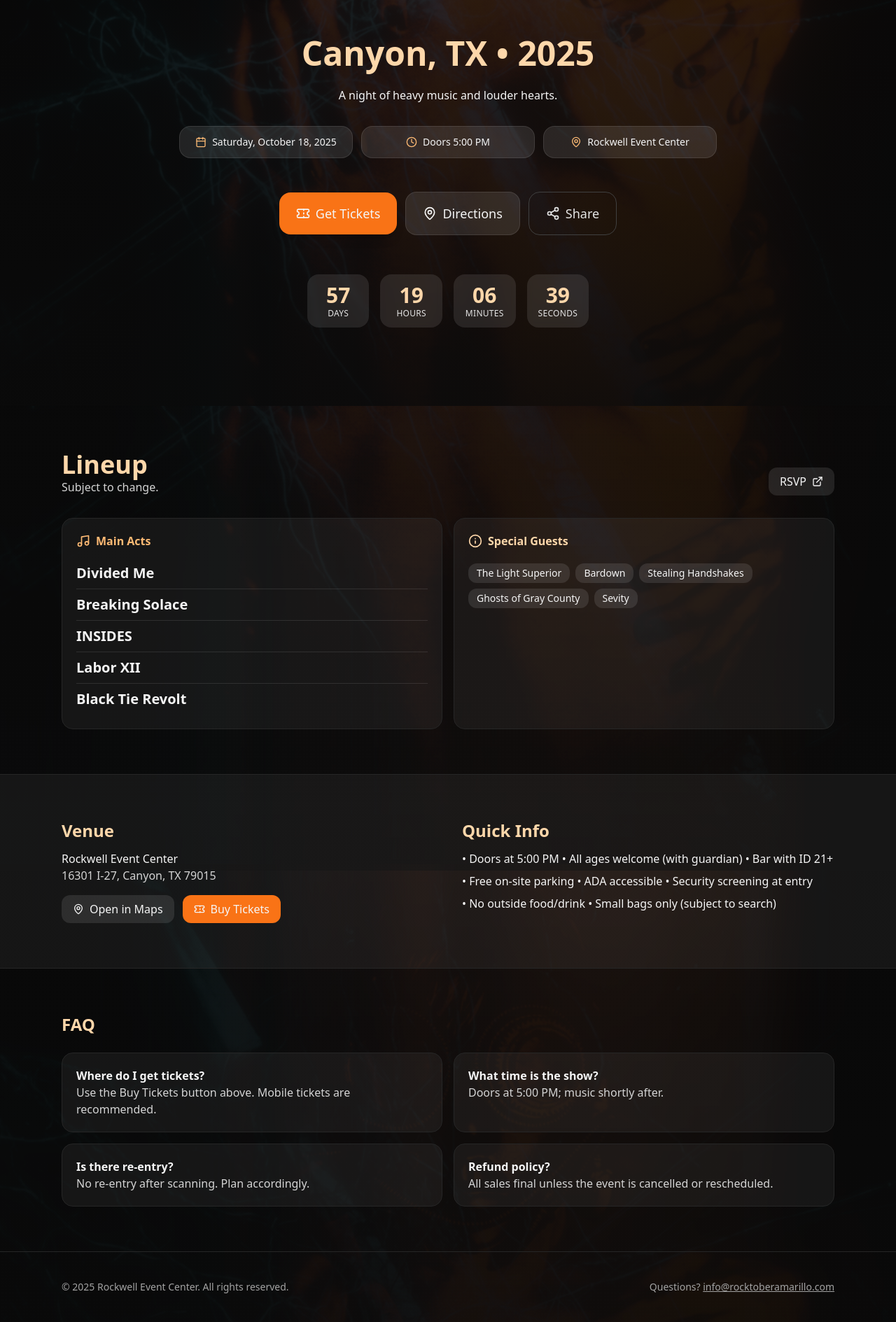
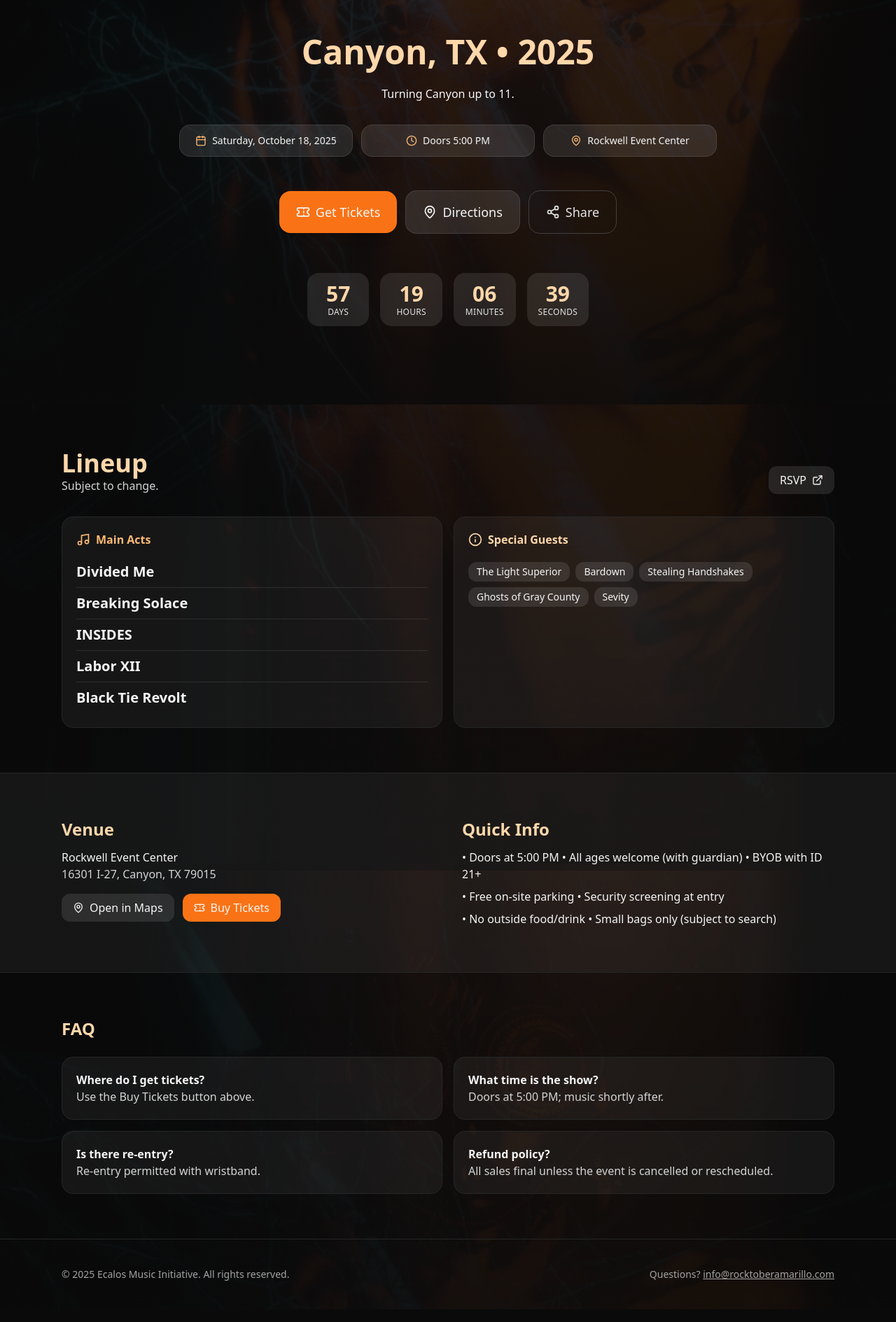
Before and after one commit to laguna314/rocktober, a React (Vite) app: page / in a window 1280 px wide. Shown: the part 356-2245 px from the top of the page at 70% size. Built offline with nearby package versions, Linux system fonts and the light colour scheme.

Commit message:
hi res logo and ecalos info

```diff
--- a/src/App.jsx
+++ b/src/App.jsx
@@ -6,10 +6,11 @@ const EVENT = {
   name: 'Rocktober Fest 2025',
   date: '2025-10-18',
   doorsTimeLocal: '17:00',
+  presenter: 'Ecalos Music Initiative',
   venueName: 'Rockwell Event Center',
   venueAddr: '16301 I-27, Canyon, TX 79015',
   cityState: 'Canyon, TX',
-  heroTagline: 'A night of heavy music and louder hearts.',
+  heroTagline: 'Turning Canyon up to 11.',
   ticketUrl: 'https://example.com/tickets',
   rsvpUrl: 'https://facebook.com/events/your-event',
   contactEmail: 'info@rocktoberamarillo.com',
@@ -185,8 +186,8 @@ export default function App() {
           <div>
             <h3 className="text-2xl font-bold mb-3 text-orange-200">Quick Info</h3>
             <ul className="space-y-2 text-neutral-100">
-              <li>• Doors at {formatTime(EVENT.doorsTimeLocal)} • All ages welcome (with guardian) • Bar with ID 21+</li>
-              <li>• Free on-site parking • ADA accessible • Security screening at entry</li>
+              <li>• Doors at {formatTime(EVENT.doorsTimeLocal)} • All ages welcome (with guardian) • BYOB with ID 21+</li>
+              <li>• Free on-site parking • Security screening at entry</li>
               <li>• No outside food/drink • Small bags only (subject to search)</li>
             </ul>
           </div>
@@ -198,9 +199,9 @@ export default function App() {
         <h3 id="faq" className="text-2xl font-bold mb-6 text-orange-200">FAQ</h3>
         <div className="grid gap-4 md:grid-cols-2">
           {[
-            {q: 'Where do I get tickets?', a: 'Use the Buy Tickets button above. Mobile tickets are recommended.'},
+            {q: 'Where do I get tickets?', a: 'Use the Buy Tickets button above.'},
             {q: 'What time is the show?', a: `Doors at ${formatTime(EVENT.doorsTimeLocal)}; music shortly after.`},
-            {q: 'Is there re-entry?', a: 'No re-entry after scanning. Plan accordingly.'},
+            {q: 'Is there re-entry?', a: 'Re-entry permitted with wristband.'},
             {q: 'Refund policy?', a: 'All sales final unless the event is cancelled or rescheduled.'},
           ].map(({q, a}) => (
             <div key={q} className="bg-white/5 border border-neutral-800 rounded-2xl p-5">
@@ -214,7 +215,7 @@ export default function App() {
       {/* Footer */}
       <footer className="border-t border-neutral-800">
         <div className="mx-auto max-w-6xl px-6 py-10 text-sm text-neutral-400 flex flex-col md:flex-row items-center justify-between gap-4">
-          <p>© {new Date().getFullYear()} {EVENT.venueName}. All rights reserved.</p>
+          <p>© {new Date().getFullYear()} {EVENT.presenter}. All rights reserved.</p>
           <p>Questions? <a className="underline hover:text-white" href={`mailto:${EVENT.contactEmail}`}>{EVENT.contactEmail}</a></p>
         </div>
       </footer>
```
Also changed, not shown: public/rocklogo.png.
